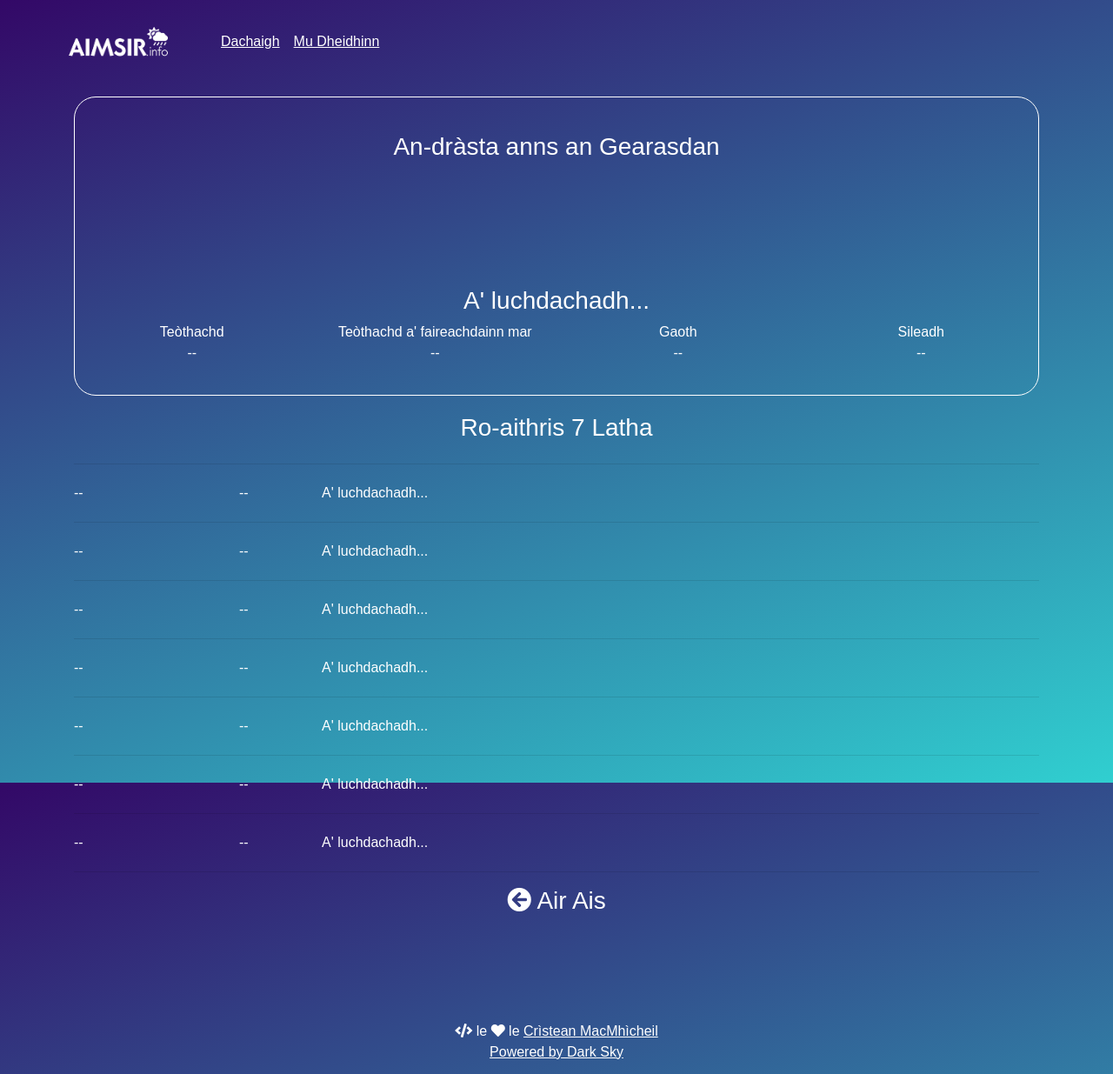
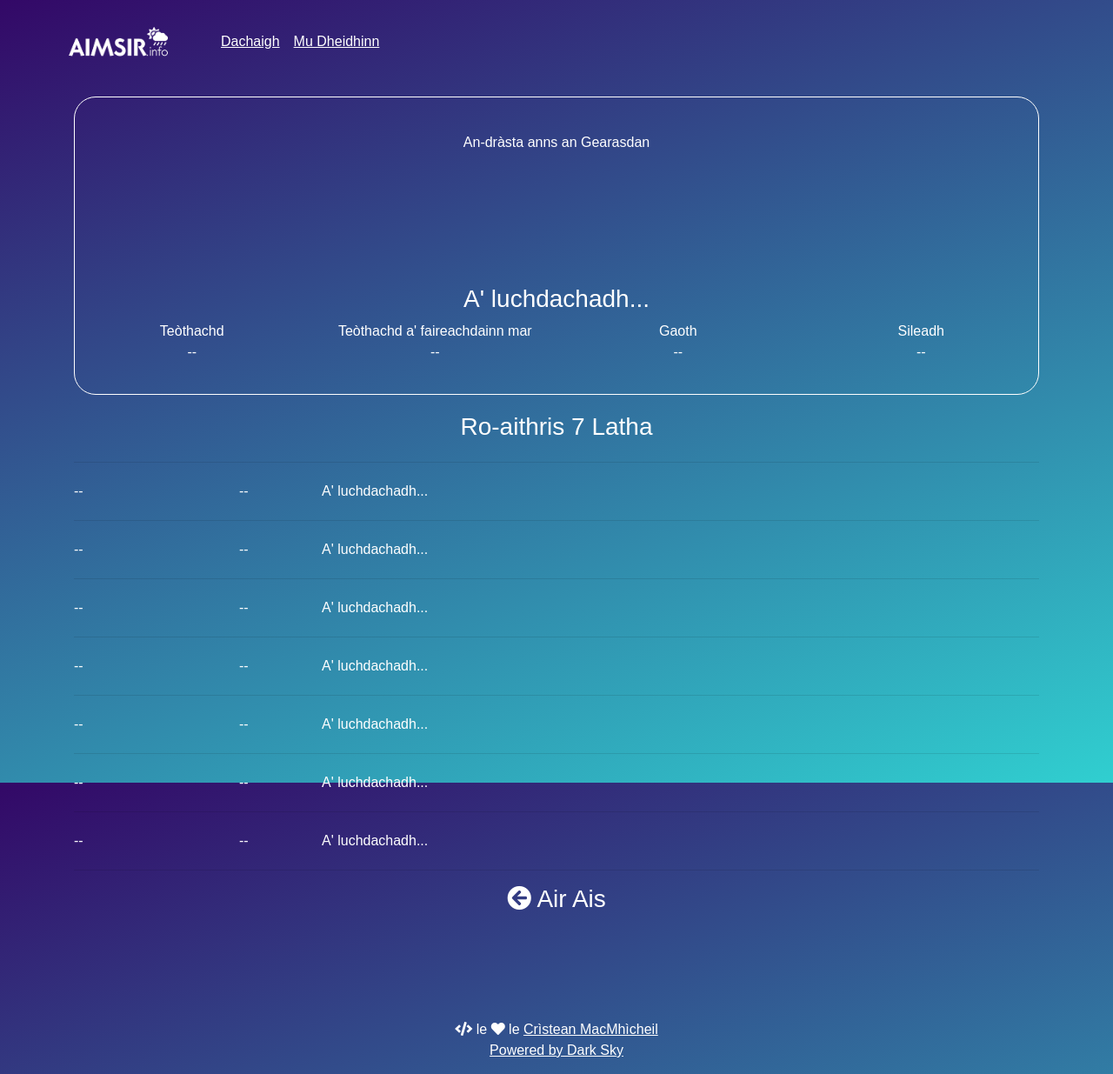
Before and after one commit to angeidheal/aimsir, a Jekyll site: the page built from baile/an-gearasdan.html, in a window 1280 px wide. Shown: the whole page at 87% size. Built offline with Jekyll 4.4.1, drawn with Linux system fonts in a browser that asks for light colours; nearby versions of some CDN libraries; a script that is not in the unit is left out.

Commit message:
Update an-gearasdan.html

```diff
--- a/baile/an-gearasdan.html
+++ b/baile/an-gearasdan.html
@@ -7,7 +7,7 @@ permalink: /baile/an-gearasdan/
 <div class="container">
   <div class="current-weather">
     <!--<h2 class="location">An Gearasdan</h2>-->
-    <h3 class="section-header">An-dràsta anns an Gearasdan</h3>
+    <p class="section-header">An-dràsta anns an Gearasdan</p>
     <div class="row">
       <div class="col-md-12 weather-icon">
         <canvas class="icon" width="128" height="128"></canvas>
```
